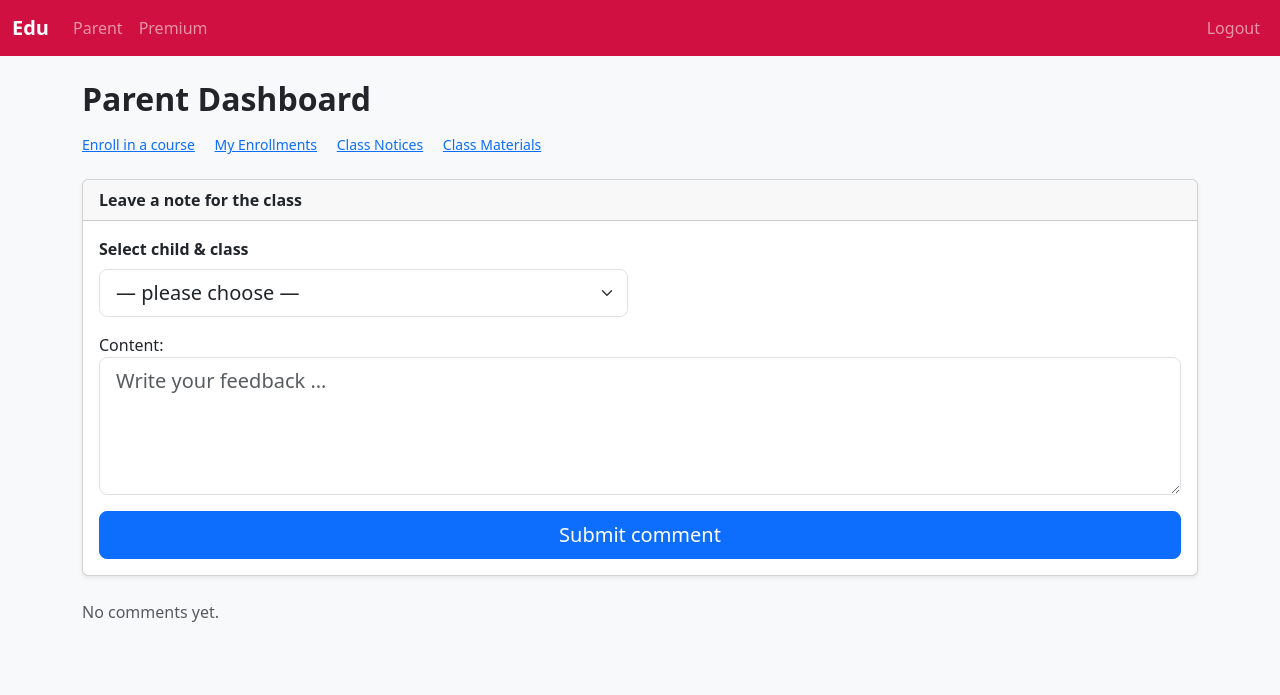
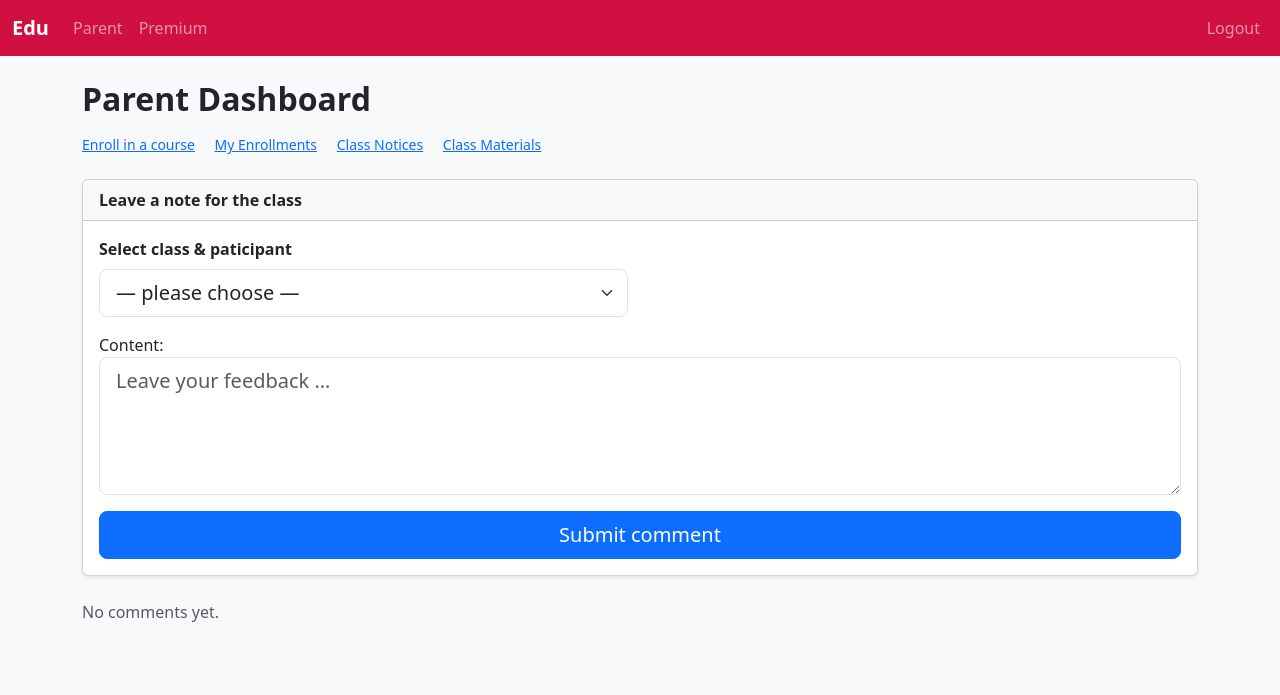
Before and after one commit to robber-857/edu-system-ifsport-django, a Django app: page /parent/ in a window 1280 px wide. Shown: the top 695 px of the page. Run offline with Django 5.2, Linux system fonts and the light colour scheme; the visitor is signed in with stand-in values (Sample User, id 1); data that the repository does not hold is empty; some libraries are stand-ins or nearby versions.

Commit message:
chore: update docker-compose.yml to use edudb volume; fix parent.html

```diff
--- a/portal/templates/portal/parent.html
+++ b/portal/templates/portal/parent.html
@@ -35,7 +35,7 @@
         {% csrf_token %}
 
         <div class="col-12 col-lg-6">
-          <label class="form-label fw-semibold">Select child & class</label>
+          <label class="form-label fw-semibold">Select class & paticipant</label>
           <select name="subgroup_id"
                   id="id_subgroup"
                   class="form-select form-select-lg">
@@ -52,7 +52,7 @@
 
         <div class="col-12">
           {{ form.content.label_tag }}
-          {{ form.content|add_class:"form-control form-control-lg"|attr:"rows:4"|attr:"placeholder:Write your feedback …" }}
+          {{ form.content|add_class:"form-control form-control-lg"|attr:"rows:4"|attr:"placeholder:Leave your feedback …" }}
           {{ form.content.errors }}
         </div>
 
```
